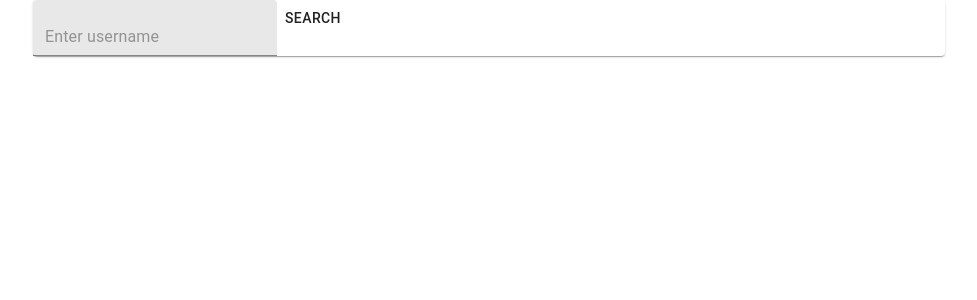
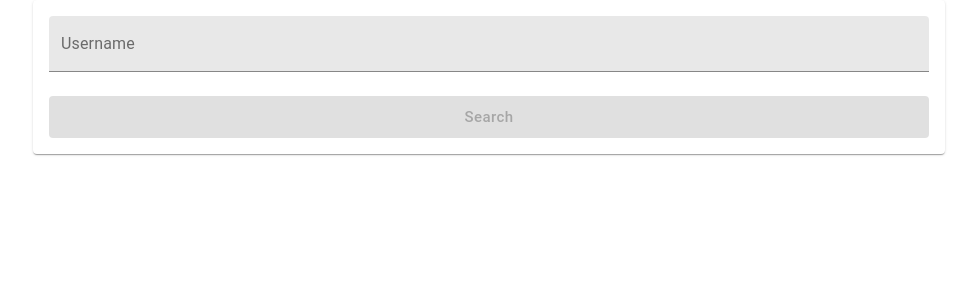
Before and after one commit to a-dabrowski/github-repo-explorer, a React (Create React App) app: page / in a window 1280 px wide. Shown: the top 300 px of the page, without its empty margins (151-1128 px from the left). Built offline with nearby package versions, Linux system fonts and the light colour scheme.

Commit message:
Move part of component outside

```diff
--- a/src/components/list/index.tsx
+++ b/src/components/list/index.tsx
@@ -1,5 +1,6 @@
 import React from "react";
 import { useSelector, useDispatch } from "react-redux";
+import { makeStyles, createStyles } from "@material-ui/core/styles";
 import Paper from "@material-ui/core/Paper";
 import Button from "@material-ui/core/Button";
 import TextField from "@material-ui/core/TextField";
@@ -9,55 +10,101 @@ import ExpandMoreIcon from "@material-ui/icons/ExpandMore";
 import ExpansionPanel from "@material-ui/core/ExpansionPanel";
 import ExpansionPanelSummary from "@material-ui/core/ExpansionPanelSummary";
 import ExpansionPanelDetails from "@material-ui/core/ExpansionPanelDetails";
+import { SearchStatus } from "./searchStatus";
+import { RepoCard } from "components/repoCard";
 
 import {
   changeQuery,
   searchForUsers,
-  selectIsResolved,
   selectSearchQuery,
   selectUsersFound
 } from "./listSlice";
 
+const useStyles = makeStyles(() =>
+  createStyles({
+    formParent: {
+      padding: 16
+    },
+    formElement: {
+      width: "100%",
+      marginBottom: 24
+    },
+    searchButton: {
+      width: "100%",
+      textTransform: "capitalize"
+    }
+  })
+);
+
 export function List() {
   const dispatch = useDispatch();
+  const classes = useStyles();
   const searchQuery = useSelector(selectSearchQuery);
-  const isSearchResolved = useSelector(selectIsResolved);
   const users = useSelector(selectUsersFound);
 
-  const handleQueryChange = (event: any) =>
+  const handleQueryChange = (event: any) => {
     dispatch(changeQuery(event.target.value));
+  };
+
+  const handleSubmit = (event: any) => {
+    !!searchQuery && dispatch(searchForUsers(searchQuery));
+    event.preventDefault();
+  };
 
   return (
-    <Paper>
-      <form>
+    <Paper className={classes.formParent}>
+      <form onSubmit={handleSubmit}>
         <TextField
+          className={classes.formElement}
+          label="Username"
           variant="filled"
           onChange={handleQueryChange}
+          value={searchQuery}
           placeholder="Enter username"
         />
-        <Button onClick={() => dispatch(searchForUsers(searchQuery))}>
+        <Button
+          className={classes.searchButton}
+          size="large"
+          variant="contained"
+          color="primary"
+          disabled={!searchQuery}
+          onClick={() => dispatch(searchForUsers(searchQuery))}
+        >
           Search
         </Button>
-        {isSearchResolved && <span>Showing users for "{searchQuery}"</span>}
+      </form>
+      <SearchStatus />
       {users && (
         <div>
           {users.map(el => (
-              <ExpansionPanel>
+            <ExpansionPanel key={el.id}>
               <ExpansionPanelSummary
                 expandIcon={<ExpandMoreIcon />}
-                  aria-controls="panel1a-content"
-                  id="panel1a-header"
+                aria-controls={`panel${el.id}-content`}
+                id={`panel${el.id}-header`}
               >
                 <Typography>{el.login}</Typography>
               </ExpansionPanelSummary>
               <ExpansionPanelDetails>
-                  <Typography>{el.repos_url}</Typography>
+                <div>
+                  {el.repositories ? (
+                    el.repositories.map((el: any) => (
+                      <RepoCard
+                        key={el.name}
+                        name={el.name}
+                        starsCount={el.starsCount}
+                        description={el.description}
+                      />
+                    ))
+                  ) : (
+                    <Typography variant="h6">No repositories</Typography>
+                  )}
+                </div>
               </ExpansionPanelDetails>
             </ExpansionPanel>
           ))}
         </div>
       )}
-      </form>
     </Paper>
   );
 }
```
Lines whose indentation alone changed are shown as unchanged.
